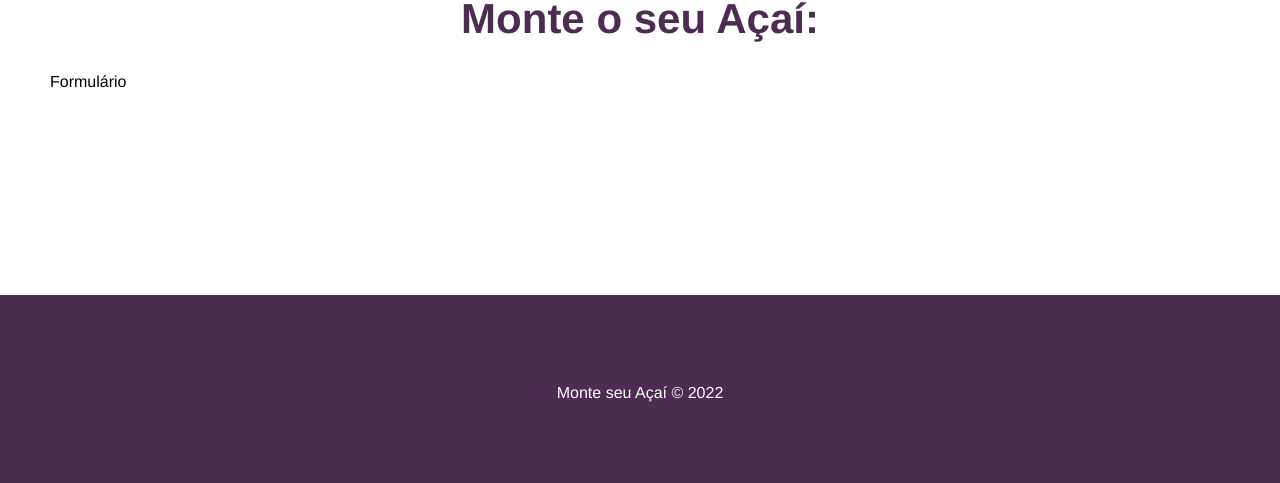
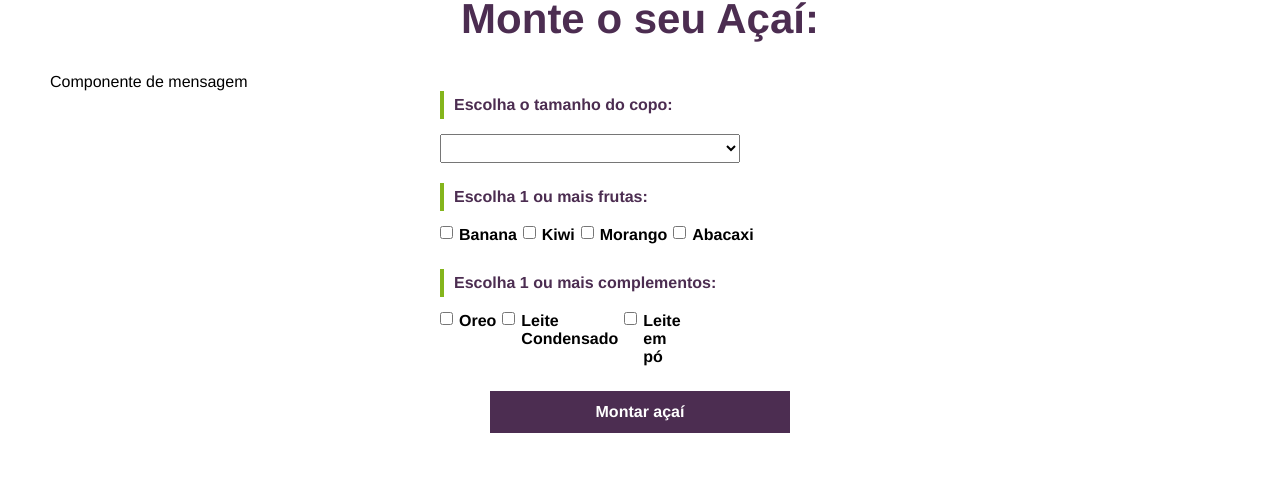
Before and after one commit to arthurisvi/acai-vue, a Vue app: page / in a window 1280 px wide. Shown: the part 803-1286 px from the top of the page. Built offline with nearby package versions, Linux system fonts and the light colour scheme.

Commit message:
criando e estilizando form

```diff
--- /dev/null
+++ b/src/components/Form.vue
@@ -0,0 +1,136 @@
+<template>
+<div>
+    <p>Componente de mensagem</p>
+    <div>
+        <form id="acai-form">
+            <div class = "input-container">
+                <label for="fruits">Escolha o tamanho do copo: </label>
+                <select name="cup-size" id ="cup-size" v-model ="cupSize">
+                    <option value = "">Selecione o tamanho em ml</option>
+                    <option value = "300">300ml</option>
+                    <option value = "500">500ml</option>
+                    <option value = "700">700ml</option>
+                </select>
+            </div>
+            <div id = "optional-container"  class = "input-container">
+                <label id = "optional-title" for="fruits">Escolha 1 ou mais frutas: </label>
+                <div class = "checkbox-container">
+                    <input type ="checkbox" id = "fruit-banana" name = "fruit-banana" value = "Banana" v-model="fruits">
+                    <span>Banana</span>
+                    <!-- <label for="fruit-banana">Banana</label> -->
+                    <input type ="checkbox" id = "fruit-kiwi" name = "fruit-kiwi" value = "Kiwi" v-model="fruits">
+                    <!-- <label for="fruit-kiwi">Kiwi</label> -->
+                    <span>Kiwi</span>
+                    <input type ="checkbox" id = "fruit-morango" name = "fruit-morango" value= "Morango" v-model="fruits">
+                    <!-- <label for="fruit-morango">Morango</label> -->
+                    <span>Morango</span>
+                    <input type ="checkbox" id = "fruit-abacaxi" name = "fruit-abacaxi" value= "Abacaxi" v-model="fruits">
+                    <!-- <label for="fruit-abacaxi">Abacaxi</label> -->
+                    <span>Abacaxi</span>
+                </div>
+            </div>
+            <div id = "optional-container" class = "input-container">
+                <label id = "optional-title" for="complement">Escolha 1 ou mais complementos: </label>
+                <div class = "checkbox-container">
+                    <input type ="checkbox" id = "complement-oreo" name = "complement-oreo" value = "Oreo" v-model="complement">
+                    <span>Oreo</span>
+                   <!-- <label for="complement-oreo">Oreo</label> -->
+                    <input type ="checkbox" id = "complement-condensed" name = "complement-condensed" value = "Leite Condensado" v-model="complement">
+                    <!-- <label for="complement-condensed">Leite Condensado</label> -->
+                    <span>Leite Condensado</span>
+                    <input type ="checkbox" id = "complement-milk" name = "complement-milk" value = "Leite em pó" v-model="complement">
+                    <span>Leite em pó</span>
+                    <!-- <label for="complement-milk">Leite em pó</label> -->
+                </div>
+            </div>
+            <div class = "input-container">
+                <input type ="submit" class = "submit-btn" value="Montar açaí">
+            </div>
+        </form>
+    </div>
+</div>
+
+</template>
+
+<script>
+
+export default{
+    name: 'Form'
+
+}
+
+</script>
+
+<style scoped>
+    #acai-form{
+        max-width: 400px;
+        margin: 0 auto;
+    }
+
+    .input-container{
+        display: flex;
+        flex-direction: column;
+        margin-bottom: 20px;
+    }
+
+    label{
+        font-weight: bold;
+        margin-bottom: 15px;
+        color: #4C2D51;
+        padding: 5px 10px;
+        border-left: 4px solid rgb(132, 181, 28, 1);
+    }
+
+    input, select{
+        padding: 5px 10px;
+        width: 300px;
+    }
+
+    #optional-container{
+        flex-direction: row;
+        flex-wrap: wrap;
+    }
+
+
+    #optional-title{
+        width: 100%;
+    }
+
+    .checkbox-container{
+        display: flex;
+        align-items: flex-start;
+        width: 50%;
+        margin-bottom: 5px;
+    }
+
+    .checkbox-container span,
+    .checkbox-container input{
+        width: auto;
+    }
+
+    .checkbox-container span{
+        margin-left: 6px;
+        margin-right: 6px;
+        font-weight: bold
+    }
+
+    .submit-btn{
+        background-color: #4C2D51;
+        color: #fff;
+        font-weight: bold;
+        border: 2px solid #4C2D51;
+        padding: 10px;
+        font-size: 16px;
+        margin: 0 auto;
+        cursor: pointer;
+        transition: 0.5s
+    }
+
+    .submit-btn:hover{
+        background-color: transparent;
+        color: rgb(132, 181, 28, 1);
+    }
+
+
+
+</style>
--- a/src/views/Home.vue
+++ b/src/views/Home.vue
@@ -2,17 +2,19 @@
   <Banner />
   <div class="main-container">
     <h1>Monte o seu Açaí:</h1>
-    <p>Formulário</p>
+    <Form />
   </div>
 </template>
 
 <script>
 import Banner from '../components/Banner.vue'
+import Form from '../components/Form.vue'
 
 export default{
   name: 'Home',
   components: {
-    Banner
+    Banner,
+    Form
     }
 }
 
```
